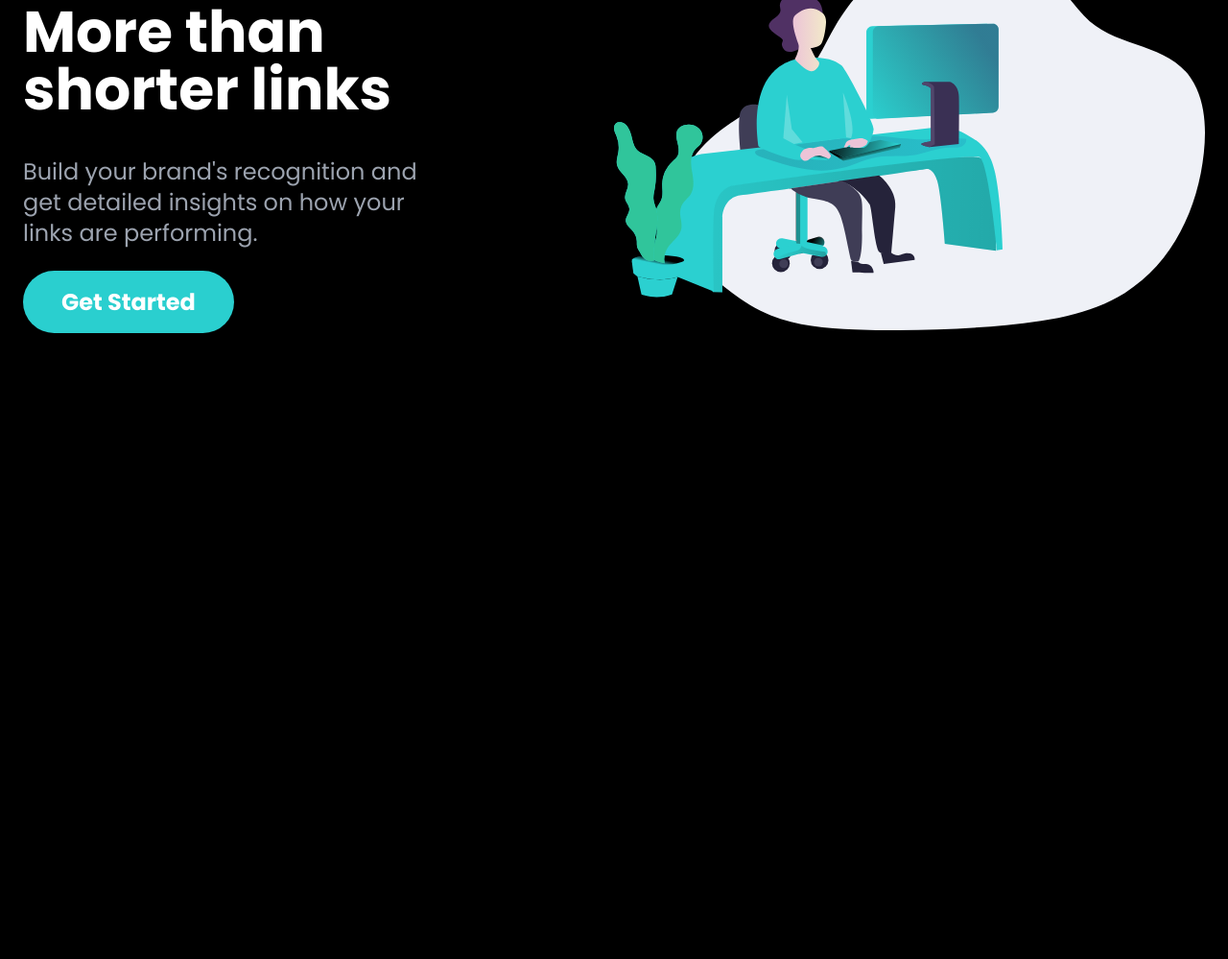
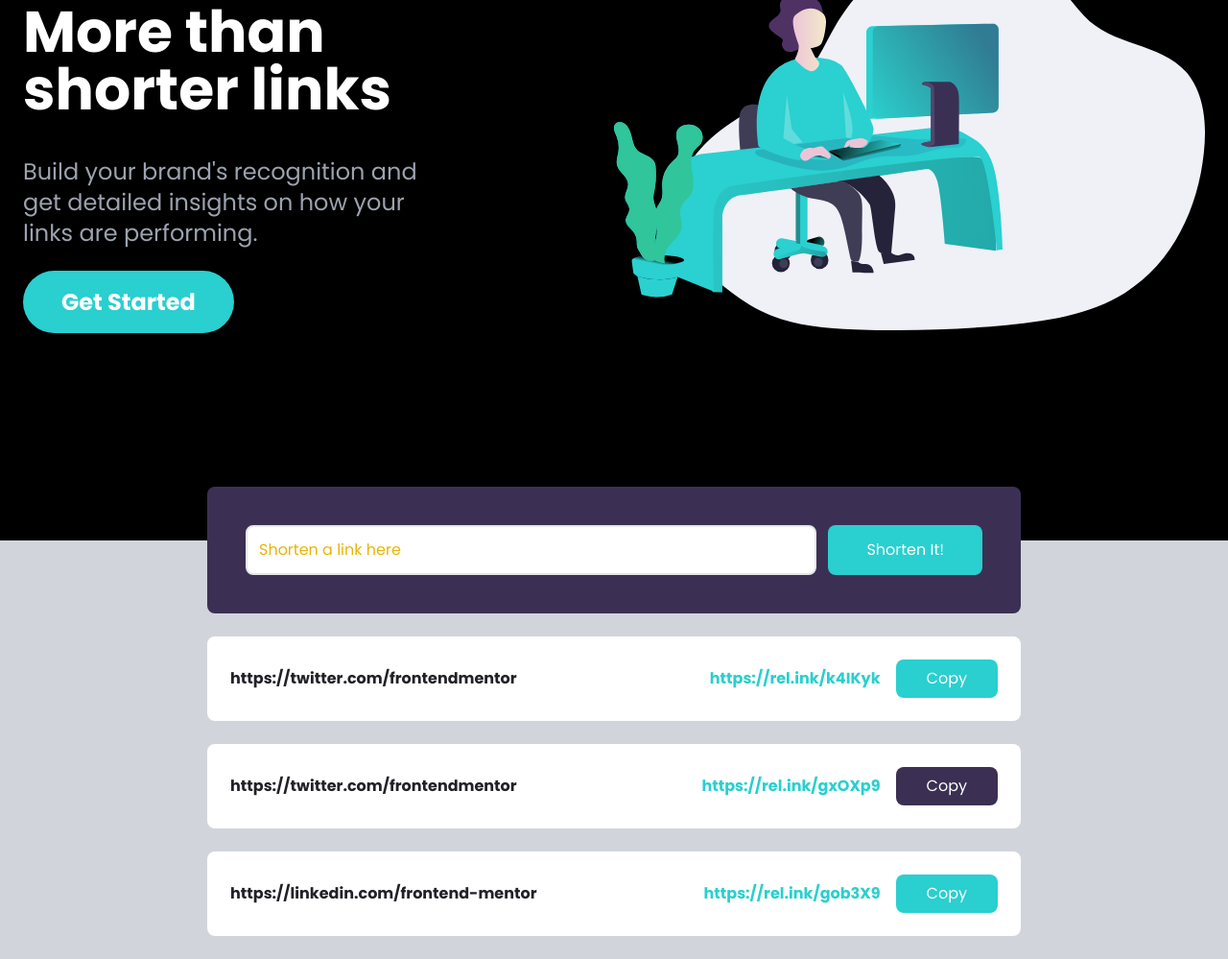
Before and after one commit to NadiaPia/tailwind-website-projects, a website: page shortly/index.html in a window 1280 px wide. Shown: the part 181-1180 px from the top of the page at 96% size. Before the commit the page ends 800 px from the top, so only its background shows below. Drawn offline with Linux system fonts and the light colour scheme.

Commit message:
Add shorten container to the Shorten

```diff
--- a/shortly/index.html
+++ b/shortly/index.html
@@ -77,6 +77,81 @@
     </div>
   </section>
 
+  <!-- Shorten Section -->
+  <section id="shorten" class="relative bg-gray-300">
+    <!-- Shorten Container -->
+    <div class="max-w-4xl mx-auto p-6 space-y-6">
+      <!-- Form -->
+      <form id="link-form"
+        class="relative flex flex-col w-full p-10 -mt-20 space-y-4 bg-darkViolet rounded-lg md:flex-row md:space-y-0 md:space-x-3">
+        <input type="text" class="flex-1 p-3 border-2 rounded-lg placeholder-yellow-500 focus:outline-none"
+          placeholder="Shorten a link here" id="link-input" />
+        <button class="px-10 py-3 text-white bg-cyan rounded-lg hover:bg-cyanLight focus:outline-none md:py-2">
+          Shorten It!
+        </button>
+      </form>
+      <!-- Link 1 -->
+      <div class="flex flex-col items-center justify-between w-full p-6 bg-white   rounded-lg md:flex-row">
+        <p class="font-bold text-center text-veryDarkViolet md:text-left">
+          https://twitter.com/frontendmentor
+        </p>
+
+        <div class="flex flex-col items-center justify-end flex-1 space-x-4 space-y-2 md:flex-row md:space-y-0">
+
+          <div class="font-bold text-cyan">
+            https://rel.ink/k4IKyk
+          </div>
+
+          <button class="p-2 px-8 text-white bg-cyan rounded-lg hover:opacity-70 focus:outline-none">
+            Copy
+          </button>
+
+        </div>
+      </div>
+
+      <!-- Link 2 -->
+      <div class="flex flex-col items-center justify-between w-full p-6 bg-white rounded-lg md:flex-row">
+        <p class="font-bold text-center text-veryDarkViolet md:text-left">
+          https://twitter.com/frontendmentor
+        </p>
+
+        <div class="flex flex-col items-center justify-end flex-1 space-x-4 space-y-2 md:flex-row md:space-y-0">
+
+          <div class="font-bold text-cyan">
+            https://rel.ink/gxOXp9
+          </div>
+
+          <button class="p-2 px-8 text-white bg-darkViolet rounded-lg hover:opacity-70 focus:outline-none">
+            Copy
+          </button>
+
+        </div>
+      </div>
+
+      <!-- Link 3 -->
+      <div class="flex flex-col items-center justify-between w-full p-6 bg-white rounded-lg md:flex-row">
+        <p class="font-bold text-center text-veryDarkViolet md:text-left">
+          https://linkedin.com/frontend-mentor
+        </p>
+
+        <div class="flex flex-col items-center justify-end flex-1 space-x-4 space-y-2 md:flex-row md:space-y-0">
+
+          <div class="font-bold text-cyan">
+            https://rel.ink/gob3X9
+          </div>
+
+          <button class="p-2 px-8 text-white bg-cyan rounded-lg hover:opacity-70 focus:outline-none">
+            Copy
+          </button>
+
+        </div>
+      </div>
+
+    </div>
+
+
+  </section>
+
 </body>
 
 </html>
```
Also changed, not shown: shortly/css/style.css.
